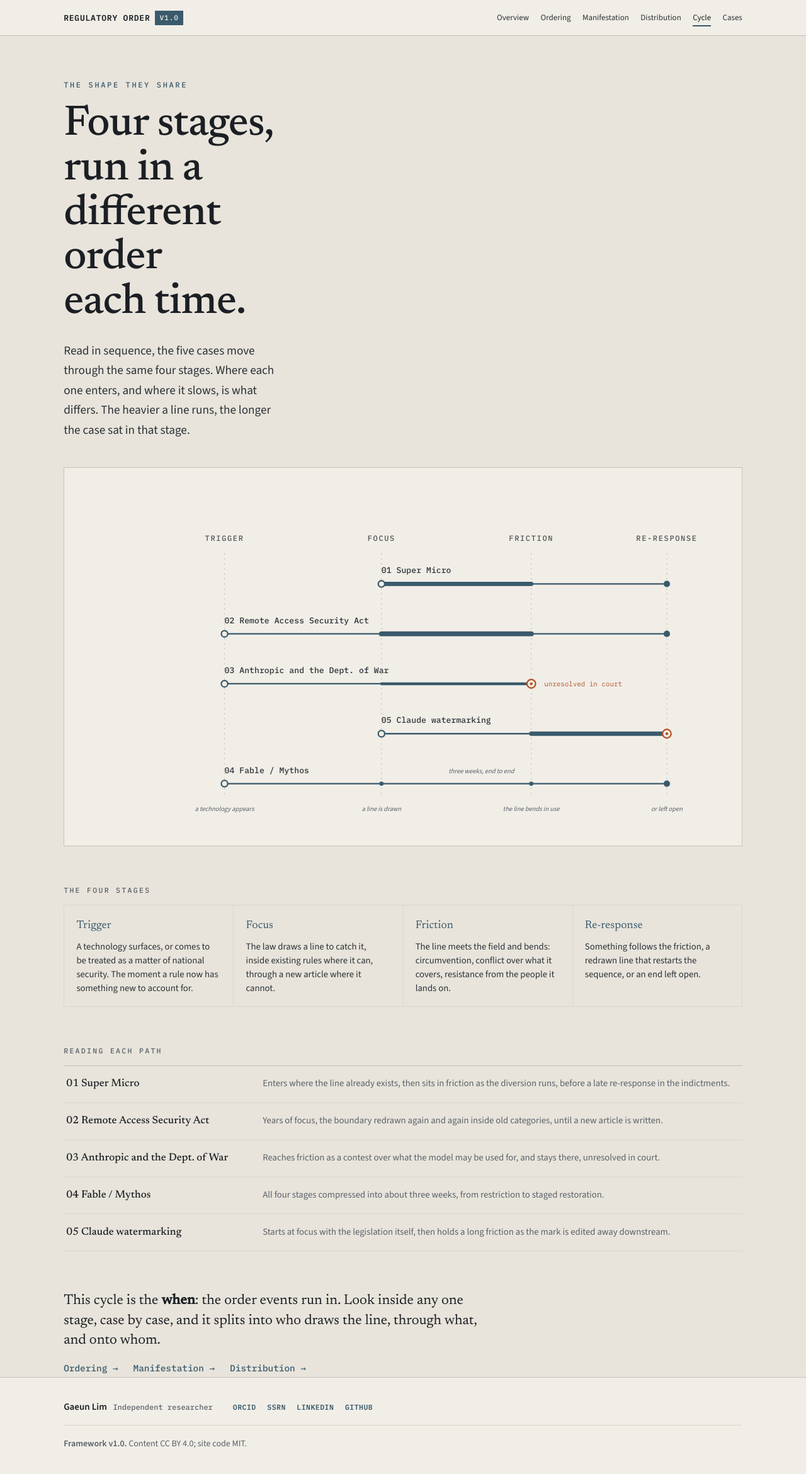
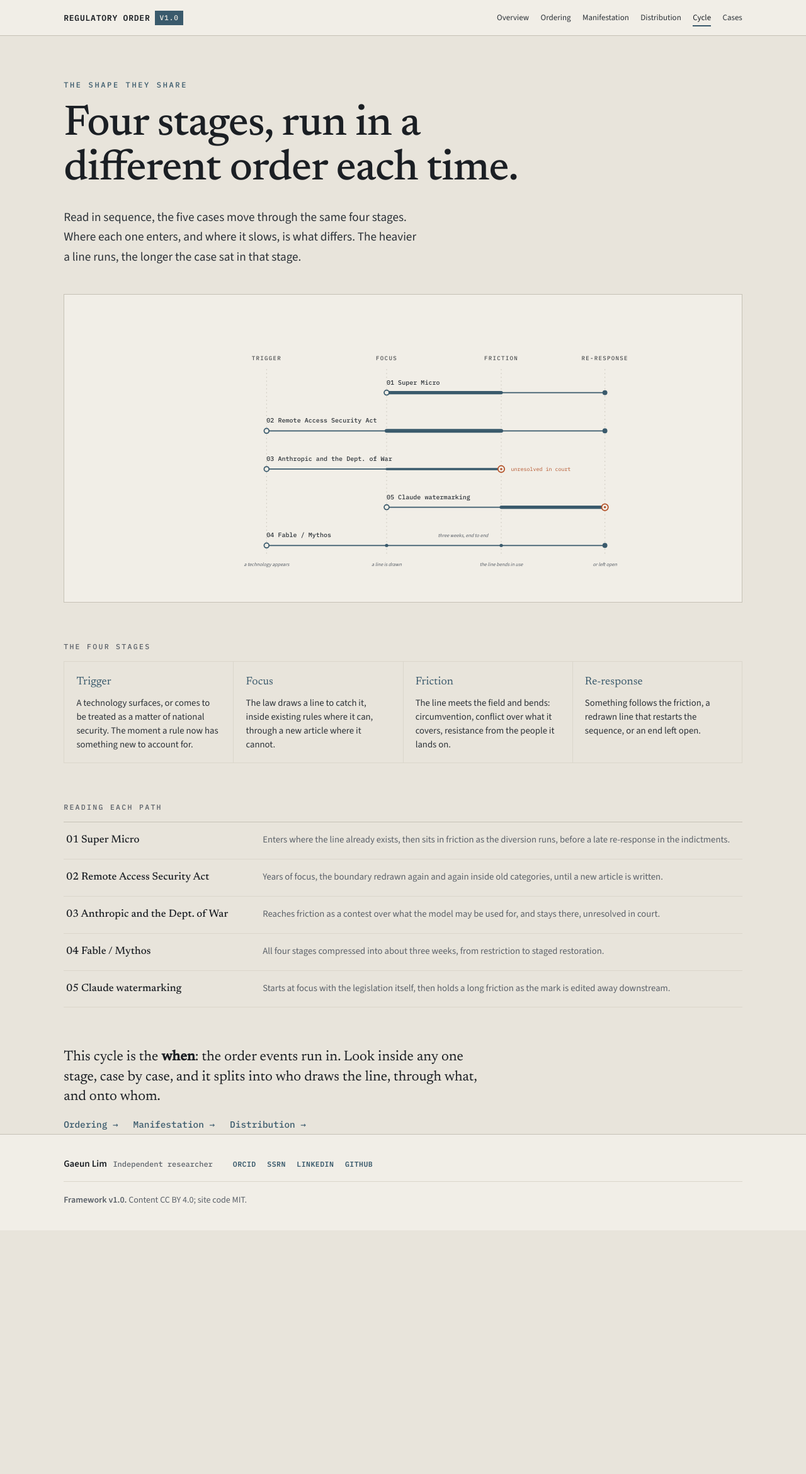
Before and after one commit to GaeunLim01/regulatory-order, a Jekyll site: the page built from framework/cycle/index.html, in a window 1280 px wide. Shown: the whole page at 63% size. Built offline with Jekyll 4.4.1, drawn with Linux system fonts in a browser that asks for light colours; after the commit the page ends 1954 px from its top, so only the background shows below that.

Commit message:
Add files via upload

```diff
--- a/assets/css/main.css
+++ b/assets/css/main.css
@@ -1493,13 +1493,14 @@
 .cov-lens__note { color: var(--muted); font-size: 0.9rem; }
 
 /* block 5 — perspective */
-.cov-persp { max-width: 56ch; }
+.cov-persp { max-width: 100%; }
 .cov-persp p {
   font-family: var(--display);
-  font-size: clamp(1.2rem, 1.05rem + 0.7vw, 1.5rem);
-  line-height: 1.4;
+  font-size: clamp(1.35rem, 1.1rem + 1vw, 1.9rem);
+  line-height: 1.32;
   color: var(--ink);
   margin: 0;
+  max-width: 30ch;
 }
 
 /* block 6 — papers */
@@ -1537,16 +1538,17 @@
    ========================================================================== */
 .cyc { padding-block: clamp(2.5rem, 6vw, 4.5rem) 0; }
 .cyc__shell { max-width: var(--shell); margin-inline: auto; padding-inline: var(--gutter); }
-.cyc-lede { max-width: 40ch; }
+.cyc-lede { max-width: 100%; }
+.cyc-lede .cov-title { max-width: 22ch; }
 .cyc-lede .cov-standfirst { max-width: 60ch; }
 
 .cyc-field {
   margin-top: clamp(1.75rem, 4vw, 2.75rem);
   border: 1px solid var(--rule);
   background: var(--plate);
-  padding: clamp(1rem, 2.5vw, 1.75rem);
-}
-.cyc-field svg { display: block; width: 100%; height: auto; }
+  padding: clamp(1.25rem, 3vw, 2.25rem) clamp(1rem, 2.5vw, 2rem);
+}
+.cyc-field svg { display: block; width: 100%; max-width: 780px; height: auto; margin-inline: auto; }
 .cyc-stage { font-size: 0.66rem; letter-spacing: 0.14em; fill: var(--ink); opacity: 0.75; }
 .cyc-substage { font: 400 0.58rem/1 var(--body); fill: var(--muted); font-style: italic; }
 .cyc-name { font: 500 0.72rem/1 var(--mono); fill: var(--ink-soft); }
```
